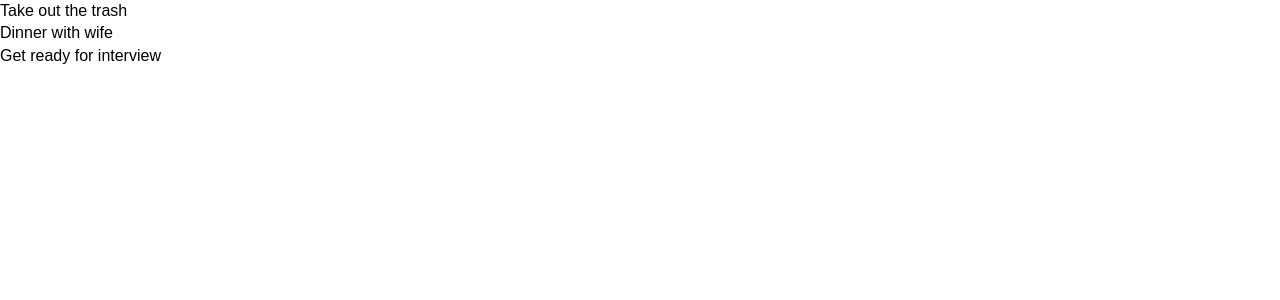
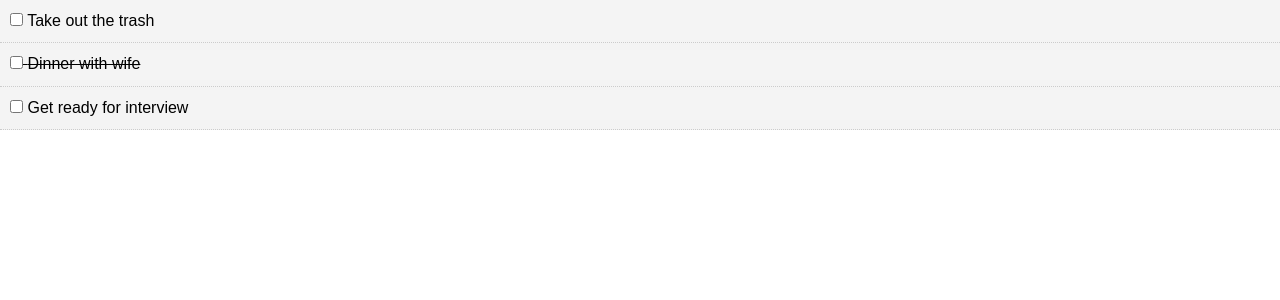
Before and after one commit to skmmks/todo_in_react, a React (Create React App) app: page / in a window 1280 px wide. Shown: the top 300 px of the page. Built offline with nearby package versions, Linux system fonts and the light colour scheme; the HTML template or start-up script is replaced by a standard one.

Commit message:
add styling to todo list create markcomplete method in todoitem component

```diff
--- a/src/App.js
+++ b/src/App.js
@@ -14,7 +14,7 @@
       {
         id: 2,
         title: 'Dinner with wife',
-        completed: false
+        completed: true
       },
       {
         id: 3,
--- a/src/components/TodoItem.js
+++ b/src/components/TodoItem.js
@@ -2,10 +2,22 @@
 import PropTypes from 'prop-types';
 
 export class TodoItem extends Component {
+    getStyle = () => {
+        return {
+            background: '#f4f4f4',
+            padding: '10px',
+            borderBottom: '1px #ccc dotted',
+            textDecoration: this.props.todo.completed ? 'line-through' : 'none'
+        }
+    }
+
     render() {
         return (
-            <div>
-                <p>{ this.props.todo.title }</p>
+            <div style={ this.getStyle() }>
+                <p>
+                    <input type="checkbox" onChange={ this.markComplete }/> {' '}
+                    { this.props.todo.title }
+                </p>
             </div>
         )
     }
```
